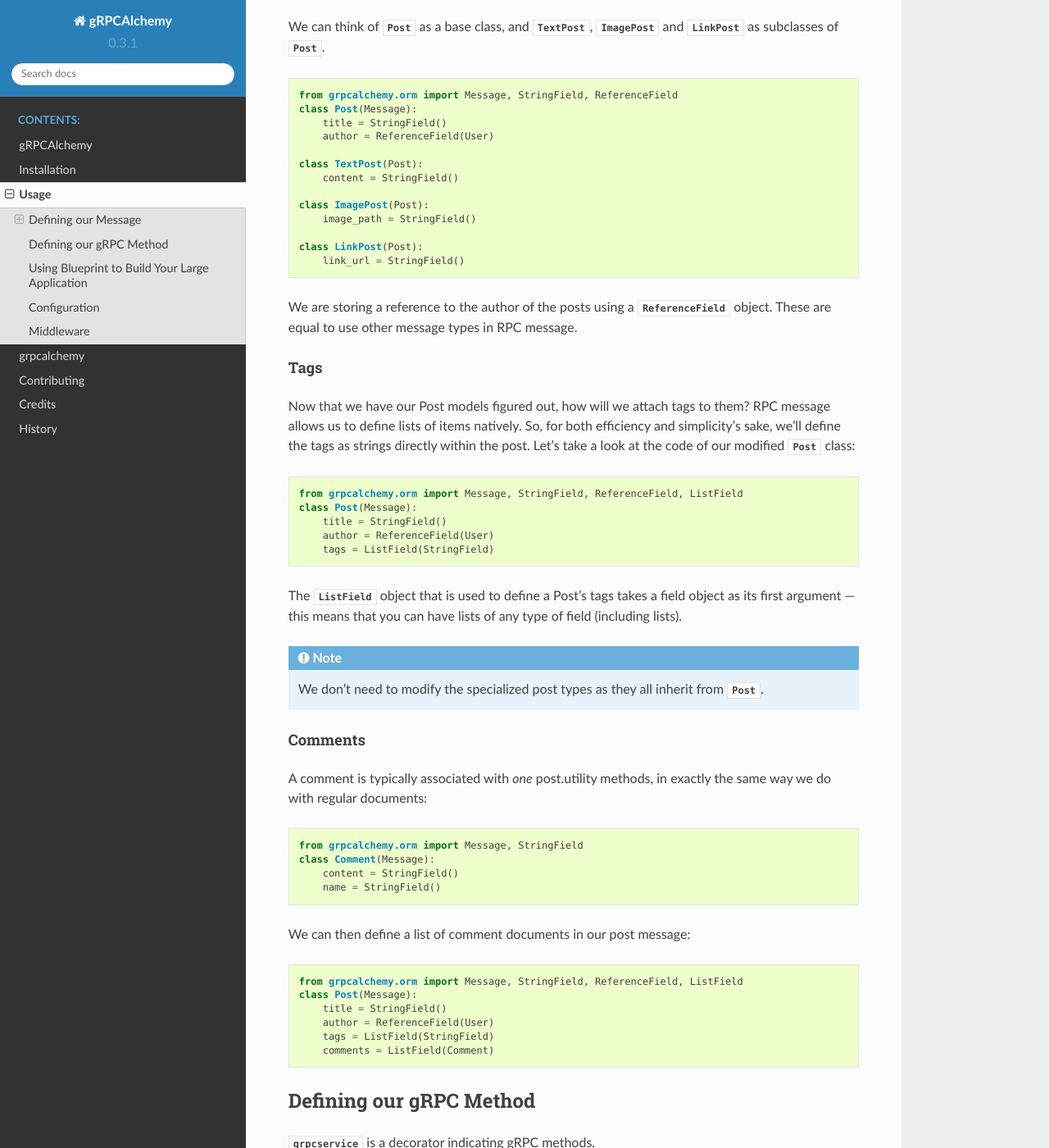
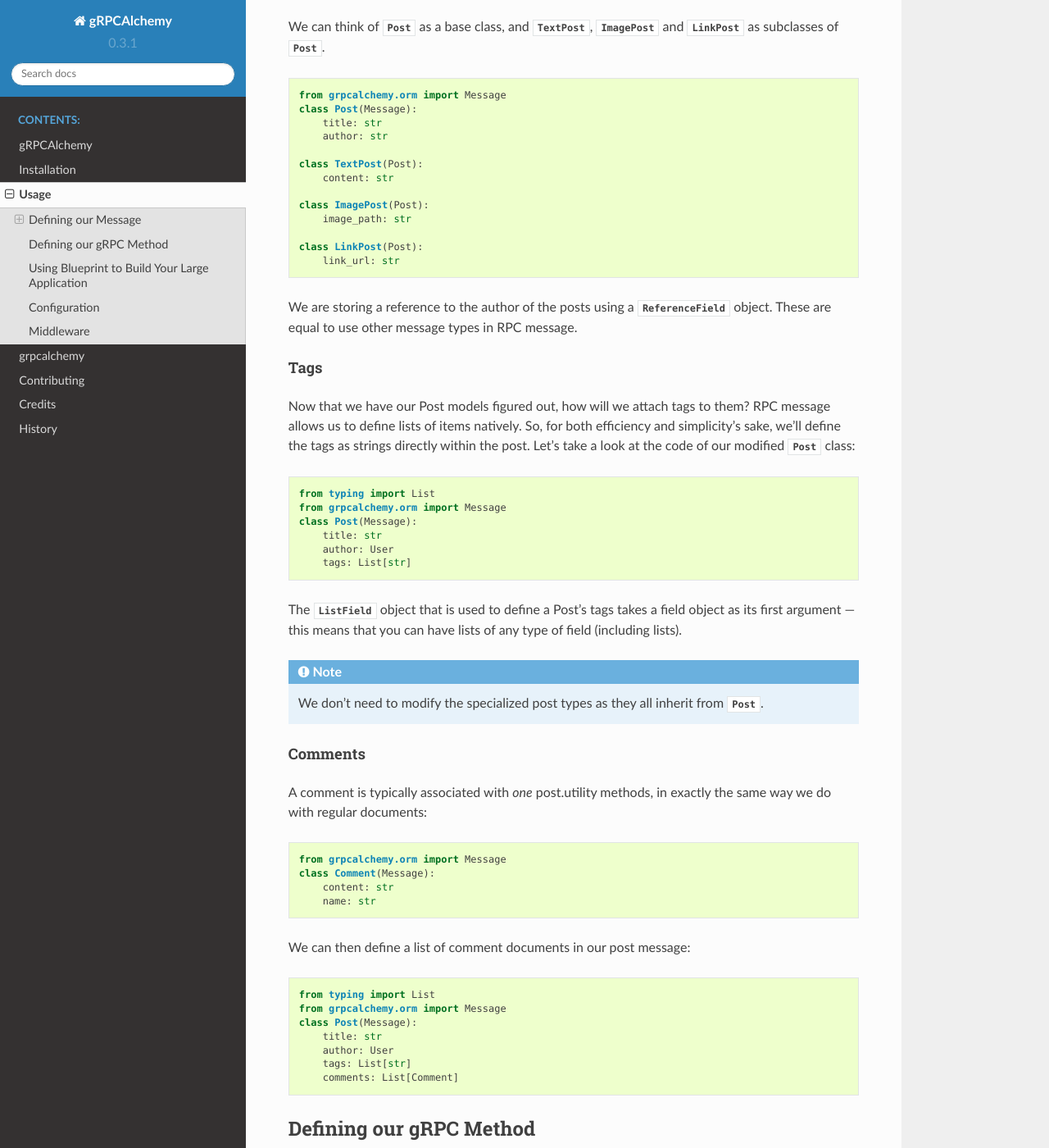
Before and after one commit to GuangTianLi/grpcalchemy, a Sphinx documentation site: the page built from docs/usage.rst, in a window 1280 px wide and 1400 px high, scrolled down 1291 px. Shown: the whole window at 82% size. Built offline with Sphinx 7.4.7 and the Read the Docs theme 2.0.0, drawn with Linux system fonts in a browser that asks for light colours; some of the changed text lies outside the part shown.

Commit message:
:sparkles: change log - 0.4.0

```diff
--- a/README.rst
+++ b/README.rst
@@ -50,7 +50,7 @@ Server
 
     class HelloMessage(Message):
         __filename__ = 'hello'
-        text = StringField()
+        text: str
 
     class HelloService(Server):
         @grpcservice
--- a/docs/conf.py
+++ b/docs/conf.py
@@ -16,6 +16,9 @@
 # absolute, like shown here.
 #
 
+import os
+import sys
+sys.path.insert(0, os.path.abspath('..'))
 
 # -- General configuration ---------------------------------------------
 
--- a/docs/usage.rst
+++ b/docs/usage.rst
@@ -6,12 +6,12 @@ To use gRPCAlchemy in a project:
 
 .. code-block:: python
 
-    from grpcalchemy.orm import Message, StringField
+    from grpcalchemy.orm import Message
     from grpcalchemy import Server, Context, grpcservice
 
     class HelloMessage(Message):
         __filename__ = 'hello'
-        text = StringField()
+        text: str
 
     class HelloService(Server):
         @grpcservice
@@ -49,11 +49,11 @@ which fields a :class:`User` may have, and what types of data they might have:
 
 .. code-block:: python
 
-    from grpcalchemy.orm import Message, StringField
+    from grpcalchemy.orm import Message
     class User(Message):
-        email = StringField()
-        first_name = StringField()
-        last_name = StringField()
+        email: str
+        first_name: str
+        last_name: str
 
 Posts, Comments and Tags
 ------------------------
@@ -70,19 +70,19 @@ We can think of :class:`Post` as a base class, and :class:`TextPost`, :class:`Im
 
 .. code-block:: python
 
-    from grpcalchemy.orm import Message, StringField, ReferenceField
+    from grpcalchemy.orm import Message
     class Post(Message):
-        title = StringField()
-        author = ReferenceField(User)
+        title: str
+        author: str
 
     class TextPost(Post):
-        content = StringField()
+        content: str
 
     class ImagePost(Post):
-        image_path = StringField()
+        image_path: str
 
     class LinkPost(Post):
-        link_url = StringField()
+        link_url: str
 
 We are storing a reference to the author of the posts using a
 :class:`~grpcalchemy.orm.ReferenceField` object. These are equal to use other
@@ -98,11 +98,12 @@ within the post. Let's take a look at the code of our modified :class:`Post` cla
 
 .. code-block:: python
 
-    from grpcalchemy.orm import Message, StringField, ReferenceField, ListField
+    from typing import List
+    from grpcalchemy.orm import Message
     class Post(Message):
-        title = StringField()
-        author = ReferenceField(User)
-        tags = ListField(StringField)
+        title: str
+        author: User
+        tags: List[str]
 
 The :class:`~grpcalchemy.orm.ListField` object that is used to define a Post's tags
 takes a field object as its first argument --- this means that you can have
@@ -119,21 +120,22 @@ in exactly the same way we do with regular documents:
 
 .. code-block:: python
 
-    from grpcalchemy.orm import Message, StringField
+    from grpcalchemy.orm import Message
     class Comment(Message):
-        content = StringField()
-        name = StringField()
+        content: str
+        name: str
 
 We can then define a list of comment documents in our post message:
 
 .. code-block:: python
 
-    from grpcalchemy.orm import Message, StringField, ReferenceField, ListField
+    from typing import List
+    from grpcalchemy.orm import Message
     class Post(Message):
-        title = StringField()
-        author = ReferenceField(User)
-        tags = ListField(StringField)
-        comments = ListField(Comment)
+        title: str
+        author: User
+        tags: List[str]
+        comments: List[Comment]
 
 Defining our gRPC Method
 ===================================
@@ -171,25 +173,26 @@ supporting common patterns within an application or across applications.
 
 .. code-block:: python
 
-    from grpcalchemy.orm import Message, StringField
+    from typing import List, Type
+    from grpcalchemy.orm import Message
     from grpcalchemy import Server, Context, Blueprint
 
     class MyService(Server):
-        ...
+        def get_blueprints(self) -> List[Type[Blueprint]]:
+            return [HelloService]
 
     class HelloMessage(Message):
         __filename__ = 'hello'
-        text = StringField()
+        text: str
 
     class HelloService(Blueprint):
         @grpcservice
         def Hello(self, request: HelloMessage, context: Context) -> HelloMessage:
             return HelloMessage(text=f'Hello {request.text}')
 
+
     if __name__ == '__main__':
-        app = MyService()
-        app.register_blueprint(HelloService)
-        app.run()
+        MyService().run()
 
 
 Configuration
```
Also changed, not shown: other parts of README.rst (+2 -1 lines), HISTORY.rst (+7 -0 lines), 5 other files.
